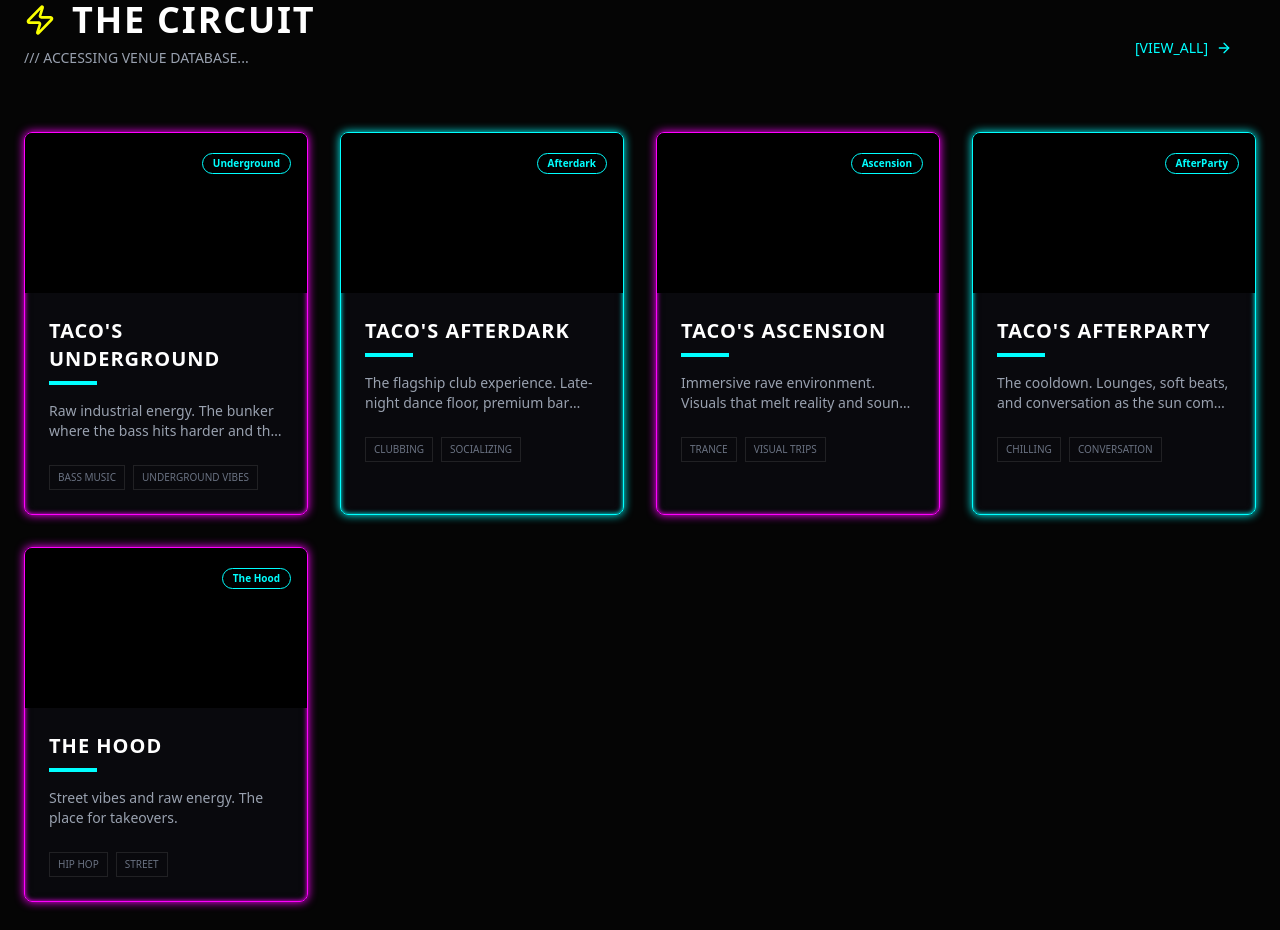
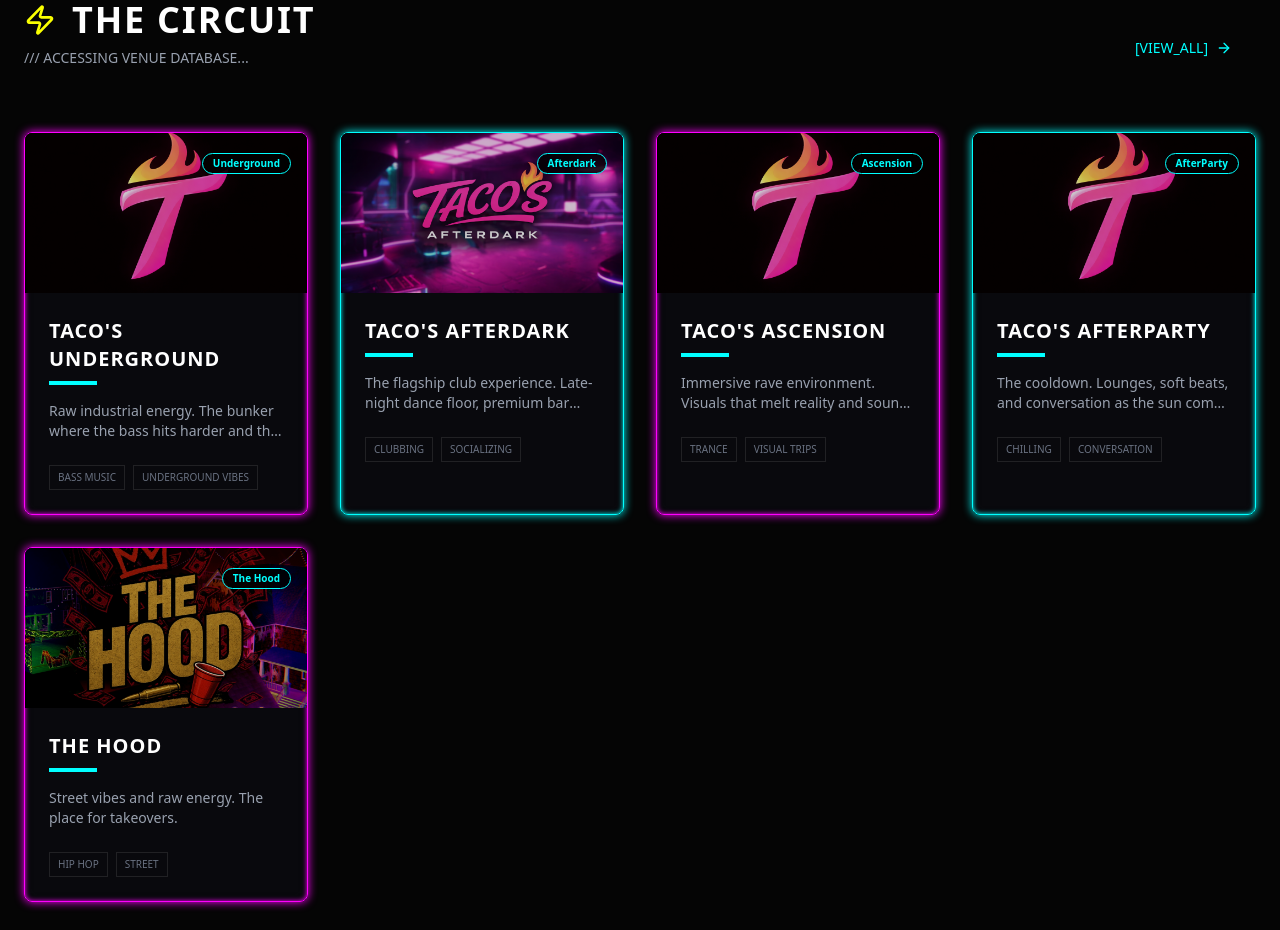
Before and after one commit to mrgandyy/Tacos, a Next.js app: page / in a window 1280 px wide. Shown: the part 960-1890 px from the top of the page. Built offline with nearby package versions, Linux system fonts and the light colour scheme.

Commit message:
Add venue thumbnails to main page cards

```diff
--- a/src/app/page.tsx
+++ b/src/app/page.tsx
@@ -1,6 +1,7 @@
 "use client";
 
 import Link from "next/link";
+import Image from "next/image";
 import { Container, Section } from "@/components/ui/Layout";
 import { Button } from "@/components/ui/Button";
 import { Badge } from "@/components/ui/Badge";
@@ -98,6 +99,12 @@ export default function Home() {
                 glowColor={index % 2 === 0 ? "pink" : "cyan"}
               >
                 <div className="h-40 w-full bg-black relative">
+                  <Image
+                    src={world.imageUrl}
+                    alt={world.name}
+                    fill
+                    className="object-cover opacity-80 group-hover:opacity-100 transition-opacity duration-300"
+                  />
                   <div className="absolute inset-0 bg-[radial-gradient(circle_at_center,_var(--tw-gradient-stops))] from-white/10 via-transparent to-transparent opacity-50" />
                   {/* Glitch Overlay on Hover */}
                   <div className="absolute inset-0 bg-cyber-pink/20 mix-blend-overlay opacity-0 group-hover:opacity-100 transition-opacity" />
```
